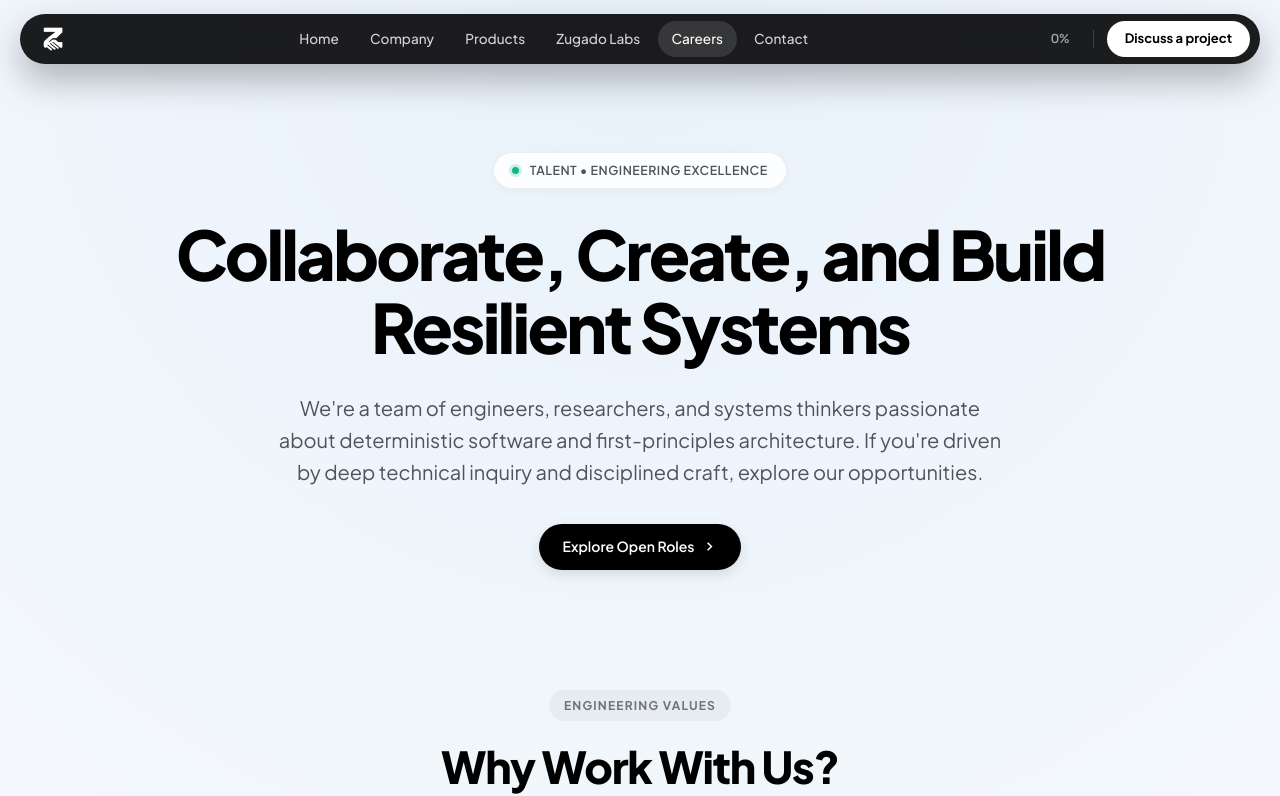
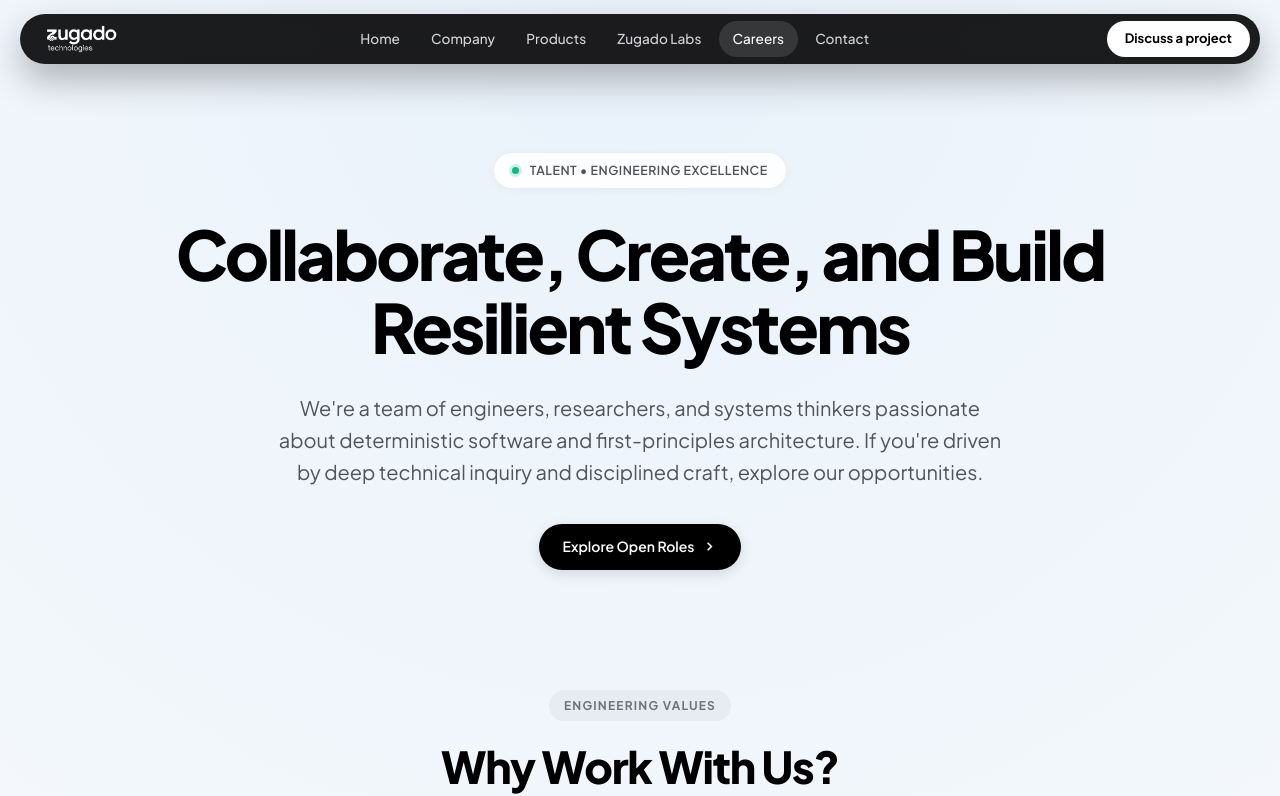
Before and after one commit to Zugado-Technologies/ztechweb, a website built with Vite: page careers/index.html in a window 1280 px wide. Shown: the top 796 px of the page. Built offline with nearby package versions, Linux system fonts and the light colour scheme.

Commit message:
feat(v3): use complete white logo in floating navbar and remove percentage scroller and divider

```diff
--- a/careers/index.html
+++ b/careers/index.html
@@ -100,7 +100,7 @@
   <!-- 00. Floating Top Full Navbar (Orbix Signature Floating Dock) -->
   <header class="orbix-top-dock" aria-label="Main Navigation Bar">
     <a href="/" class="orbix-dock-brand" aria-label="Zugado Technologies Home">
-      <img src="/assets/favicon_light.png" alt="Zugado" class="orbix-dock-logo" />
+      <img src="/assets/logo_white.png" alt="Zugado Technologies" class="orbix-dock-logo" />
     </a>
 
     <nav class="orbix-dock-nav" aria-label="Site Pages">
@@ -113,8 +113,6 @@
     </nav>
 
     <div class="orbix-dock-right">
-      <div class="orbix-dock-reading" title="Page Scroll Progress">0%</div>
-      <div class="orbix-dock-divider"></div>
       <a href="/contact/" class="orbix-dock-cta">Discuss a project</a>
       <button class="orbix-dock-toggle" aria-label="Toggle navigation drawer" aria-expanded="false">
         <svg viewBox="0 0 24 24" fill="none" stroke="currentColor" stroke-width="2.5">
@@ -129,8 +127,7 @@
   <div class="mobile-drawer" role="dialog" aria-modal="true" aria-label="Mobile Navigation">
     <div class="mobile-drawer-header">
       <a href="/" class="mobile-drawer-brand">
-        <img src="/assets/favicon_light.png" alt="Zugado" class="orbix-dock-logo" />
-        <span class="mobile-drawer-brand-name">Zugado Technologies</span>
+        <img src="/assets/logo_white.png" alt="Zugado Technologies" class="orbix-dock-logo" style="height: 24px;" />
       </a>
       <button class="mobile-drawer-close" aria-label="Close navigation menu">
         <svg viewBox="0 0 24 24" width="20" height="20" fill="none" stroke="currentColor" stroke-width="2.5">
--- a/src/scripts/main.js
+++ b/src/scripts/main.js
@@ -25,18 +25,8 @@ function initScrollReveal() {
 }
 
 function initOrbixDock() {
-  const readingEl = document.querySelector('.orbix-dock-reading');
   const dockMenuBtn = document.querySelector('.orbix-dock-menu-btn, .orbix-dock-toggle');
   const drawer = document.querySelector('.mobile-drawer');
-
-  if (readingEl) {
-    window.addEventListener('scroll', () => {
-      const scrollTop = window.scrollY;
-      const docHeight = document.documentElement.scrollHeight - window.innerHeight;
-      const progress = docHeight > 0 ? Math.round((scrollTop / docHeight) * 100) : 0;
-      readingEl.textContent = `${Math.min(100, Math.max(0, progress))}%`;
-    }, { passive: true });
-  }
 
   if (dockMenuBtn && drawer) {
     dockMenuBtn.addEventListener('click', () => {
--- a/src/styles/orbix.css
+++ b/src/styles/orbix.css
@@ -65,20 +65,21 @@
   justify-content: center;
   text-decoration: none;
   color: #ffffff;
-  padding: 0.2rem;
+  padding: 0.2rem 0.35rem;
   border-radius: var(--orbix-radius-pill);
   transition: transform 0.25s cubic-bezier(0.16, 1, 0.3, 1), opacity 0.2s ease;
   flex-shrink: 0;
 }
 
 .orbix-dock-brand:hover {
-  transform: scale(1.08);
+  transform: translateY(-1px);
   opacity: 0.92;
 }
 
 .orbix-dock-logo {
-  height: 24px;
+  height: 28px;
   width: auto;
+  max-width: 135px;
   object-fit: contain;
   display: block;
 }
```
Also changed, not shown: company/index.html (+2 -5 lines), contact/index.html (+2 -5 lines), index.html (+2 -5 lines), labs/index.html (+2 -5 lines), products/index.html (+2 -5 lines).
